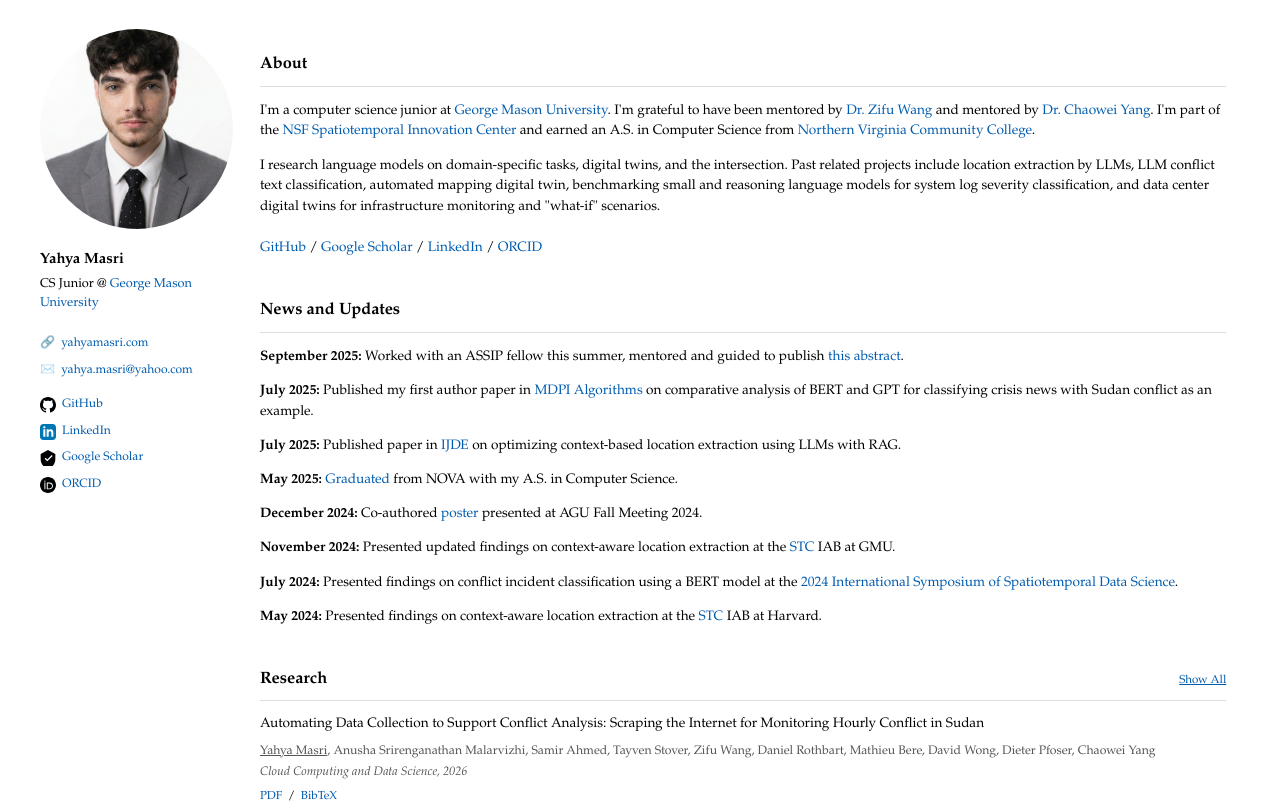
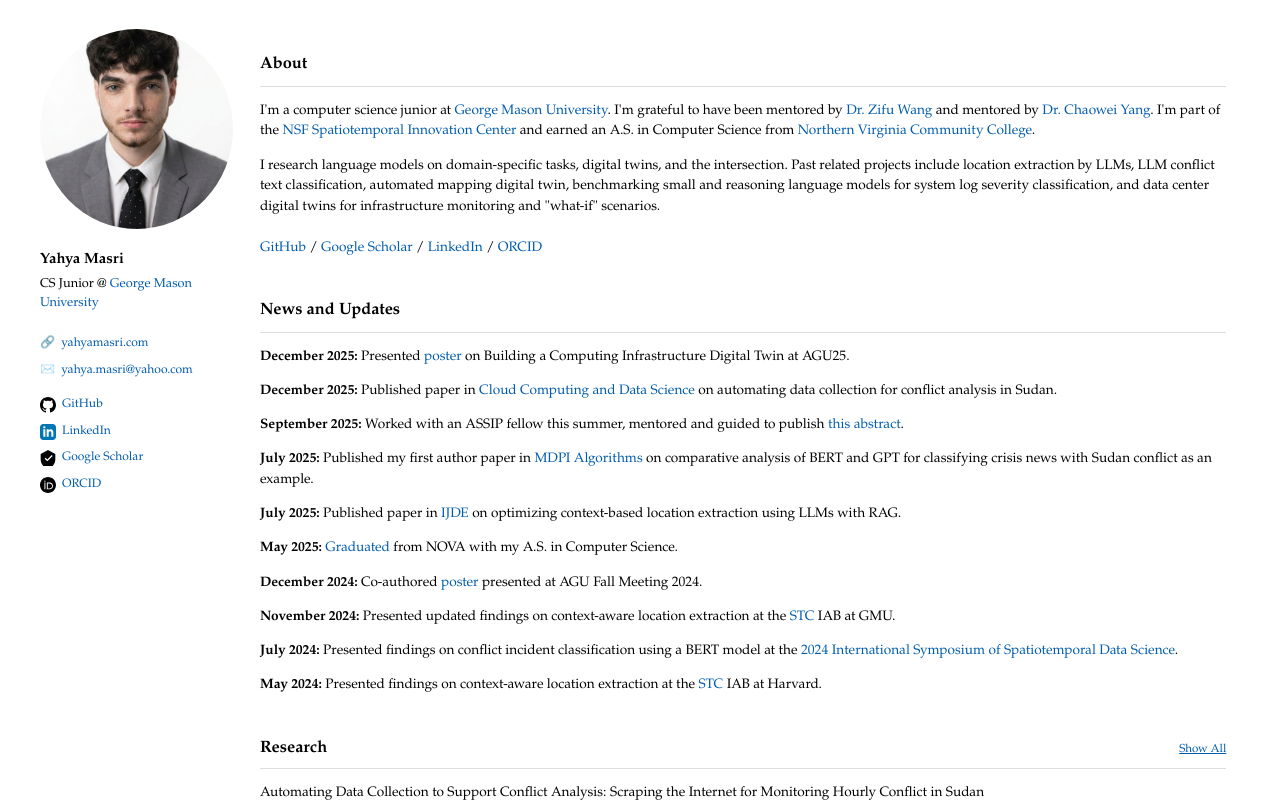
Before and after one commit to yahya3867/personal-portfolio, a Next.js app: page / in a window 1280 px wide. Shown: the top 803 px of the page. Built offline with nearby package versions, Linux system fonts and the light colour scheme.

Commit message:
posted two new news entries. 1. new publication 2. AGU25 poster

```diff
--- a/app/page.tsx
+++ b/app/page.tsx
@@ -275,6 +275,12 @@
           <div style={{ borderBottom: '1px solid #ddd', marginBottom: '1em' }}></div>
           <ul style={{ listStyle: 'none', padding: 0 }}>
             <li style={{ marginBottom: '1em' }}>
+              <strong>December 2025:</strong> Presented <a href="/Yahya_AGU_12182025.pdf">poster</a> on Building a Computing Infrastructure Digital Twin at AGU25.
+            </li>
+            <li style={{ marginBottom: '1em' }}>
+              <strong>December 2025:</strong> Published paper in <a href="/CCDS-8226_final.pdf">Cloud Computing and Data Science</a> on automating data collection for conflict analysis in Sudan.
+            </li>
+            <li style={{ marginBottom: '1em' }}>
               <strong>September 2025:</strong> Worked with an ASSIP fellow this summer, mentored and guided to publish <a href="https://journals.gmu.edu/jssr/article/view/5353">this abstract</a>.
             </li>
             <li style={{ marginBottom: '1em' }}>
```
Also changed, not shown: 1 other file (tests, documents, lock files or other folders).
